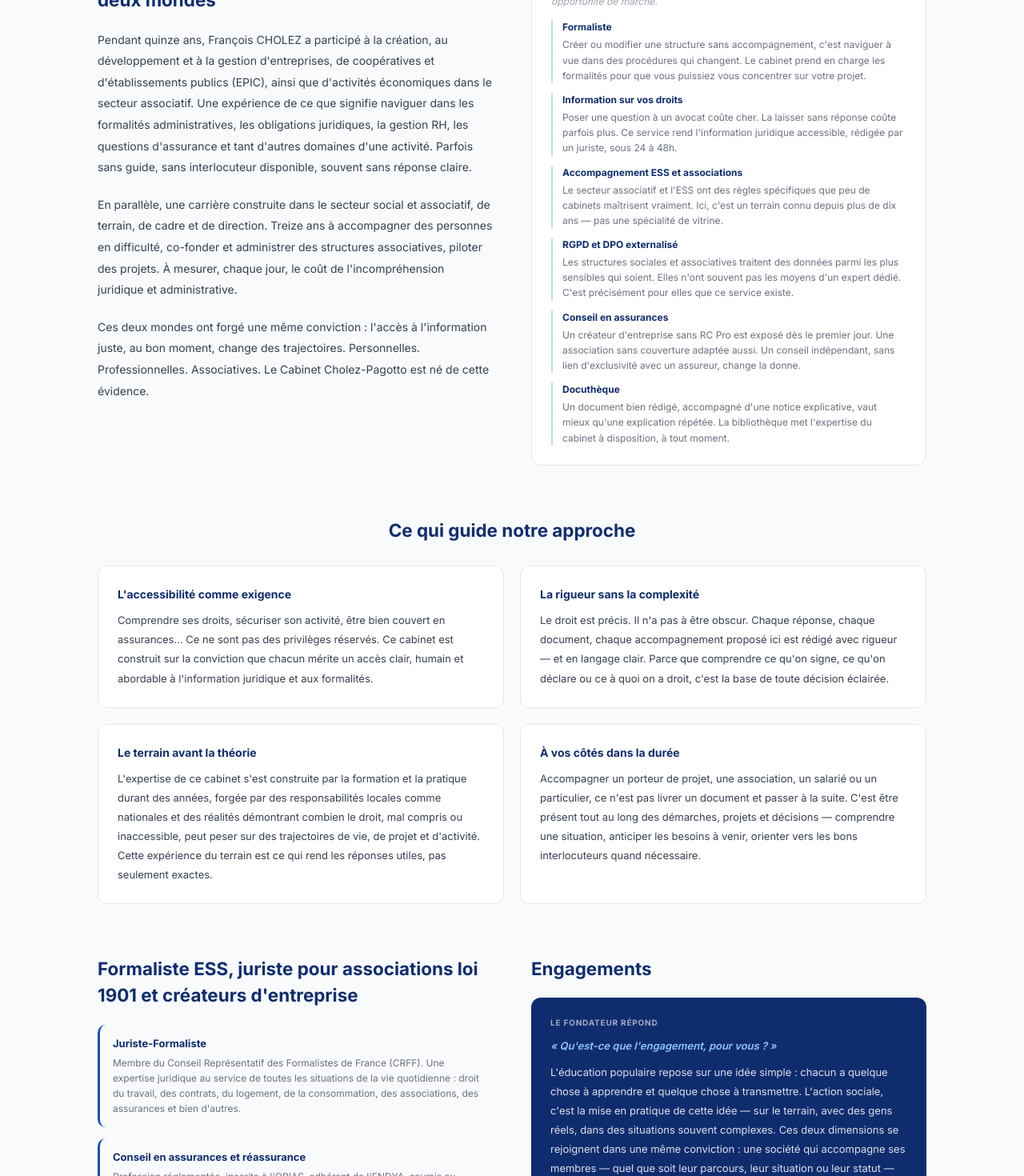
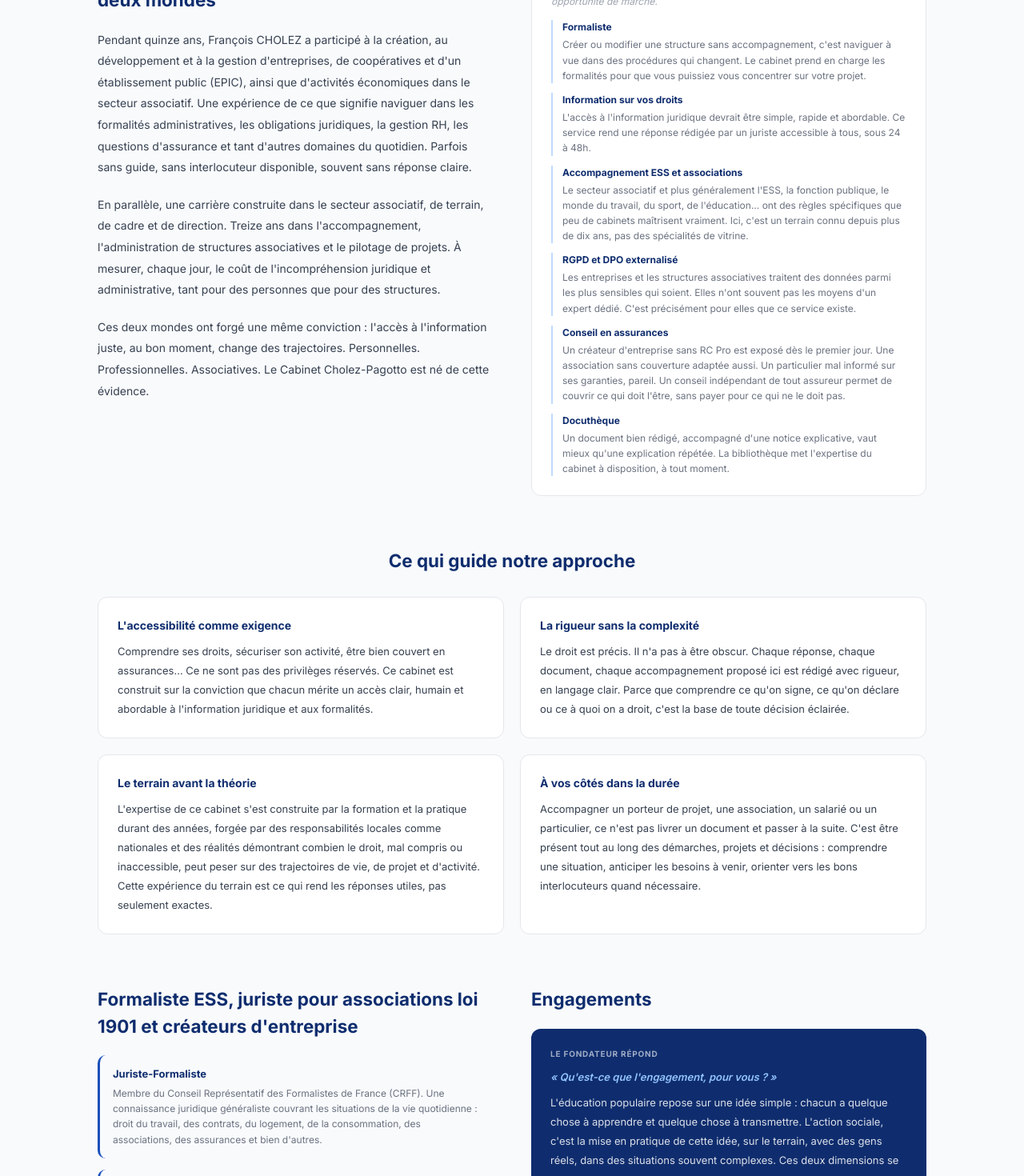
Before and after one commit to SYPA-ASSO/docutheque-next, a Next.js app: page /a-propos in a window 1280 px wide. Shown: the part 660-2130 px from the top of the page at 80% size. Built offline with nearby package versions, Linux system fonts and the light colour scheme.

Commit message:
À propos : corrections textuelles, tirets, conformité loi 1971

```diff
--- a/app/a-propos/page.tsx
+++ b/app/a-propos/page.tsx
@@ -44,7 +44,7 @@ const valeurs = [
   },
   {
     titre: "La rigueur sans la complexité",
-    texte: "Le droit est précis. Il n'a pas à être obscur. Chaque réponse, chaque document, chaque accompagnement proposé ici est rédigé avec rigueur — et en langage clair. Parce que comprendre ce qu'on signe, ce qu'on déclare ou ce à quoi on a droit, c'est la base de toute décision éclairée.",
+    texte: "Le droit est précis. Il n'a pas à être obscur. Chaque réponse, chaque document, chaque accompagnement proposé ici est rédigé avec rigueur, en langage clair. Parce que comprendre ce qu'on signe, ce qu'on déclare ou ce à quoi on a droit, c'est la base de toute décision éclairée.",
   },
   {
     titre: "Le terrain avant la théorie",
@@ -52,7 +52,7 @@ const valeurs = [
   },
   {
     titre: "À vos côtés dans la durée",
-    texte: "Accompagner un porteur de projet, une association, un salarié ou un particulier, ce n'est pas livrer un document et passer à la suite. C'est être présent tout au long des démarches, projets et décisions — comprendre une situation, anticiper les besoins à venir, orienter vers les bons interlocuteurs quand nécessaire.",
+    texte: "Accompagner un porteur de projet, une association, un salarié ou un particulier, ce n'est pas livrer un document et passer à la suite. C'est être présent tout au long des démarches, projets et décisions : comprendre une situation, anticiper les besoins à venir, orienter vers les bons interlocuteurs quand nécessaire.",
   },
 ]
 
@@ -63,19 +63,19 @@ const offre = [
   },
   {
     service: "Information sur vos droits",
-    probleme: "Poser une question à un avocat coûte cher. La laisser sans réponse coûte parfois plus. Ce service rend l'information juridique accessible, rédigée par un juriste, sous 24 à 48h."
+    probleme: "L'accès à l'information juridique devrait être simple, rapide et abordable. Ce service rend une réponse rédigée par un juriste accessible à tous, sous 24 à 48h."
   },
   {
     service: "Accompagnement ESS et associations",
-    probleme: "Le secteur associatif et l'ESS ont des règles spécifiques que peu de cabinets maîtrisent vraiment. Ici, c'est un terrain connu depuis plus de dix ans — pas une spécialité de vitrine."
+    probleme: "Le secteur associatif et plus généralement l'ESS, la fonction publique, le monde du travail, du sport, de l'éducation... ont des règles spécifiques que peu de cabinets maîtrisent vraiment. Ici, c'est un terrain connu depuis plus de dix ans, pas des spécialités de vitrine."
   },
   {
     service: "RGPD et DPO externalisé",
-    probleme: "Les structures sociales et associatives traitent des données parmi les plus sensibles qui soient. Elles n'ont souvent pas les moyens d'un expert dédié. C'est précisément pour elles que ce service existe."
+    probleme: "Les entreprises et les structures associatives traitent des données parmi les plus sensibles qui soient. Elles n'ont souvent pas les moyens d'un expert dédié. C'est précisément pour elles que ce service existe."
   },
   {
     service: "Conseil en assurances",
-    probleme: "Un créateur d'entreprise sans RC Pro est exposé dès le premier jour. Une association sans couverture adaptée aussi. Un conseil indépendant, sans lien d'exclusivité avec un assureur, change la donne."
+    probleme: "Un créateur d'entreprise sans RC Pro est exposé dès le premier jour. Une association sans couverture adaptée aussi. Un particulier mal informé sur ses garanties, pareil. Un conseil indépendant de tout assureur permet de couvrir ce qui doit l'être, sans payer pour ce qui ne le doit pas."
   },
   {
     service: "Docuthèque",
@@ -135,10 +135,10 @@ export default function APropos() {
               <h2 style={{color: '#0f2d6e', fontSize: '1.4rem', fontWeight: '700', margin: '0 0 1.25rem'}}>Un parcours construit à l'intersection de deux mondes</h2>
               <div style={{display: 'flex', flexDirection: 'column', gap: '1.25rem', color: '#374151', fontSize: '14px', lineHeight: '1.9'}}>
                 <p style={{margin: 0}}>
-                  Pendant quinze ans, François CHOLEZ a participé à la création, au développement et à la gestion d'entreprises, de coopératives et d'établissements publics (EPIC), ainsi que d'activités économiques dans le secteur associatif. Une expérience de ce que signifie naviguer dans les formalités administratives, les obligations juridiques, la gestion RH, les questions d'assurance et tant d'autres domaines d'une activité. Parfois sans guide, sans interlocuteur disponible, souvent sans réponse claire.
+                  Pendant quinze ans, François CHOLEZ a participé à la création, au développement et à la gestion d'entreprises, de coopératives et d'un établissement public (EPIC), ainsi que d'activités économiques dans le secteur associatif. Une expérience de ce que signifie naviguer dans les formalités administratives, les obligations juridiques, la gestion RH, les questions d'assurance et tant d'autres domaines du quotidien. Parfois sans guide, sans interlocuteur disponible, souvent sans réponse claire.
                 </p>
                 <p style={{margin: 0}}>
-                  En parallèle, une carrière construite dans le secteur social et associatif, de terrain, de cadre et de direction. Treize ans à accompagner des personnes en difficulté, co-fonder et administrer des structures associatives, piloter des projets. À mesurer, chaque jour, le coût de l'incompréhension juridique et administrative.
+                  En parallèle, une carrière construite dans le secteur associatif, de terrain, de cadre et de direction. Treize ans dans l'accompagnement, l'administration de structures associatives et le pilotage de projets. À mesurer, chaque jour, le coût de l'incompréhension juridique et administrative, tant pour des personnes que pour des structures.
                 </p>
                 <p style={{margin: 0}}>
                   Ces deux mondes ont forgé une même conviction : l'accès à l'information juste, au bon moment, change des trajectoires. Personnelles. Professionnelles. Associatives. Le Cabinet Cholez-Pagotto est né de cette évidence.
@@ -183,7 +183,7 @@ export default function APropos() {
                 {[
                   {
                     label: "Juriste-Formaliste",
-                    detail: "Membre du Conseil Représentatif des Formalistes de France (CRFF). Une expertise juridique au service de toutes les situations de la vie quotidienne : droit du travail, des contrats, du logement, de la consommation, des associations, des assurances et bien d'autres."
+                    detail: "Membre du Conseil Représentatif des Formalistes de France (CRFF). Une connaissance juridique généraliste couvrant les situations de la vie quotidienne : droit du travail, des contrats, du logement, de la consommation, des associations, des assurances et bien d'autres."
                   },
                   {
                     label: "Conseil en assurances et réassurance",
@@ -214,7 +214,7 @@ export default function APropos() {
                 <p style={{color: 'rgba(255,255,255,0.6)', fontSize: '10px', fontWeight: '700', textTransform: 'uppercase', letterSpacing: '0.08em', margin: '0 0 12px'}}>Le fondateur répond</p>
                 <p style={{color: '#93c5fd', fontSize: '13px', fontWeight: '600', margin: '0 0 10px', fontStyle: 'italic'}}>« Qu'est-ce que l'engagement, pour vous ? »</p>
                 <p style={{color: 'rgba(255,255,255,0.85)', fontSize: '13px', lineHeight: '1.85', margin: 0}}>
-                  L'éducation populaire repose sur une idée simple : chacun a quelque chose à apprendre et quelque chose à transmettre. L'action sociale, c'est la mise en pratique de cette idée — sur le terrain, avec des gens réels, dans des situations souvent complexes. Ces deux dimensions se rejoignent dans une même conviction : une société qui accompagne ses membres — quel que soit leur parcours, leur situation ou leur statut — est une société qui avance. C'est ce qui guide mes engagements bénévoles depuis des années, et c'est la même logique qui a fondé ce cabinet.
+                  L'éducation populaire repose sur une idée simple : chacun a quelque chose à apprendre et quelque chose à transmettre. L'action sociale, c'est la mise en pratique de cette idée, sur le terrain, avec des gens réels, dans des situations souvent complexes. Ces deux dimensions se rejoignent dans une même conviction : une société qui accompagne ses membres, quel que soit leur parcours, leur situation ou leur statut, est une société qui avance. C'est ce qui guide mes engagements bénévoles depuis des années, et c'est la même logique qui a fondé ce cabinet.
                 </p>
               </div>
 
@@ -224,7 +224,7 @@ export default function APropos() {
                 <div style={{display: 'flex', flexDirection: 'column', gap: '10px'}}>
                   <div>
                     <p style={{color: '#374151', fontSize: '12px', lineHeight: '1.7', margin: '0 0 3px'}}>
-                      Chercheur associé ayant contribué à l'ouvrage <em>« L'éducation, ça se partage ? »</em> aux éditions L'Harmattan (2021) — recherche action collaborative et participative sur la co-éducation et les ressources de l'entourage.
+                      Chercheur associé ayant contribué à l'ouvrage <em>« L'éducation, ça se partage ? »</em> aux éditions L'Harmattan (2021), issu d'une recherche action collaborative et participative sur la co-éducation et les ressources de l'entourage.
                     </p>
                     <p style={{color: '#9ca3af', fontSize: '11px', margin: 0}}>Université de Strasbourg - UNAPP - 2018-2021</p>
                   </div>
@@ -283,7 +283,7 @@ export default function APropos() {
 
               <div style={{background: 'white', border: '1px solid #e5e7eb', borderRadius: '12px', padding: '1.5rem', display: 'flex', flexDirection: 'column', gap: '16px'}}>
                 <p style={{color: '#374151', fontSize: '13px', lineHeight: '1.85', margin: 0, fontStyle: 'italic'}}>
-                  « Ma situation et mon projet de création d'entreprise ont été rapidement bien compris. J'ai bénéficié de toutes les informations utiles pour ne pas faire d'erreur dans le process de création de mon statut de micro-entrepreneur. Bravo pour la clarté des informations, les modèles de documents et le guide adressé. Futurs entrepreneurs, soumettez vos projets auprès de François — vous serez soutenu, accompagné et gagnerez en tranquillité d'esprit. »
+                  « Ma situation et mon projet de création d'entreprise ont été rapidement bien compris. J'ai bénéficié de toutes les informations utiles pour ne pas faire d'erreur dans le process de création de mon statut de micro-entrepreneur. Bravo pour la clarté des informations, les modèles de documents et le guide adressé. Futurs entrepreneurs, soumettez vos projets auprès de François : vous serez soutenu, accompagné et gagnerez en tranquillité d'esprit. »
                 </p>
                 <div style={{display: 'flex', alignItems: 'center', gap: '10px'}}>
                   <div style={{width: '36px', height: '36px', background: '#eff6ff', borderRadius: '50%', display: 'flex', alignItems: 'center', justifyContent: 'center', color: '#1a4fba', fontSize: '12px', fontWeight: '700', flexShrink: 0}}>D</div>
```
